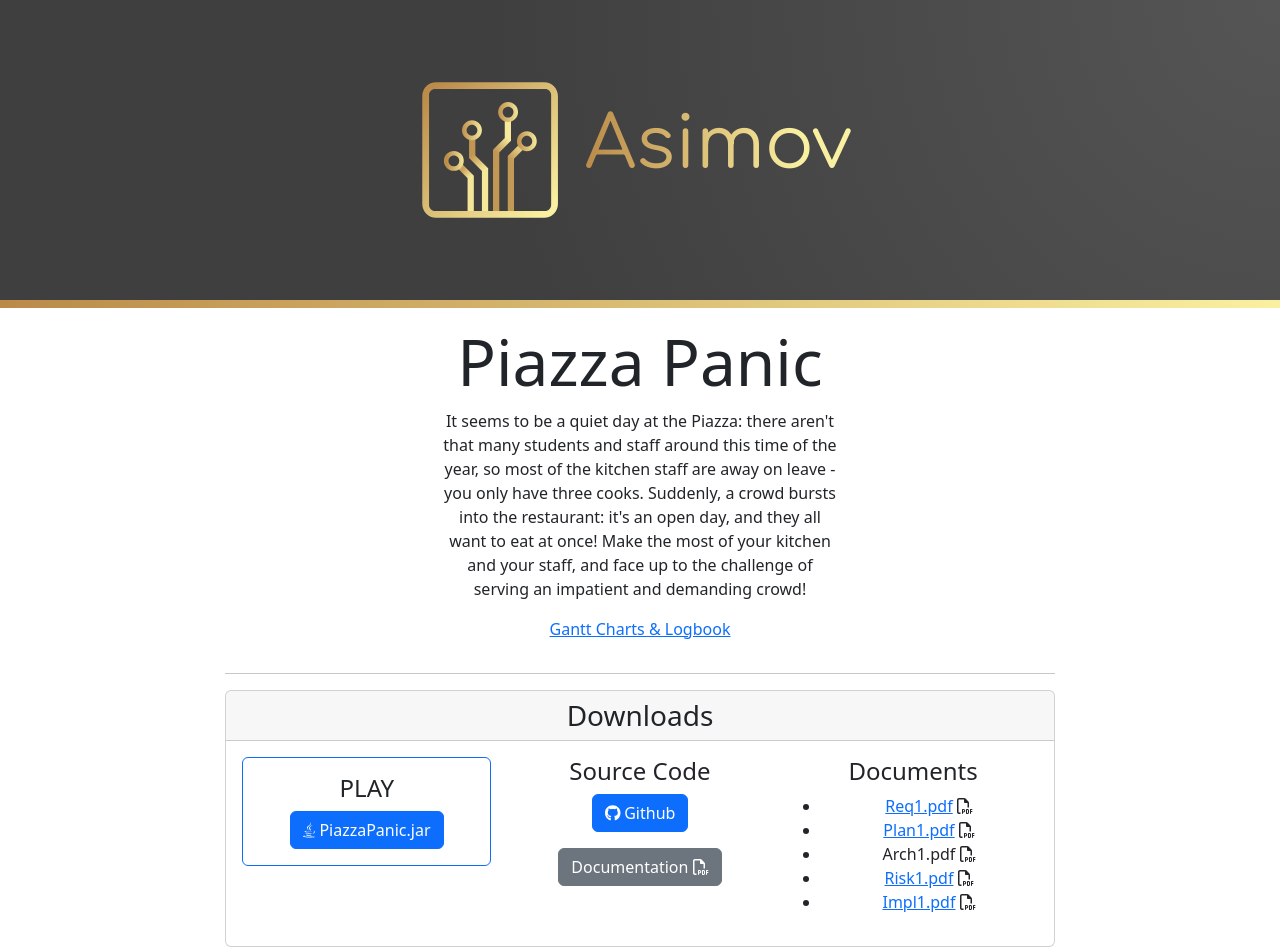
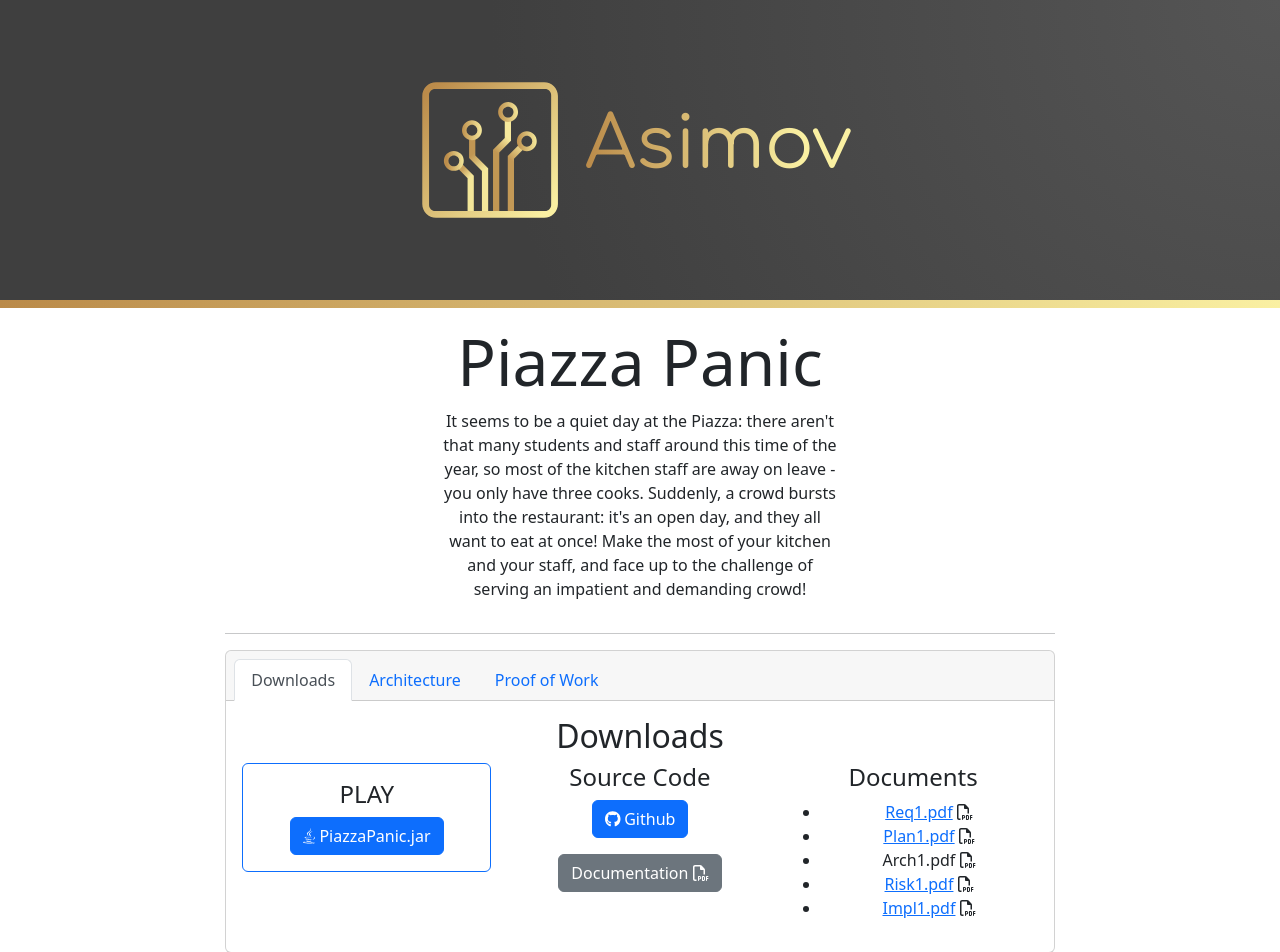
Before and after one commit to AsimovENG1/AsimovENG1.github.io, a Next.js app: page / in a window 1280 px wide. Shown: the top 952 px of the page. Built offline with nearby package versions, Linux system fonts and the light colour scheme.

Commit message:
Update layout
Added navigation to card and and created architecture page

```diff
--- a/components/PiazzaPanic.tsx
+++ /dev/null
@@ -1,99 +0,0 @@
-import { FontAwesomeIcon } from '@fortawesome/react-fontawesome'
-import { faGithub, faJava } from '@fortawesome/free-brands-svg-icons';
-import { faFilePdf } from '@fortawesome/free-regular-svg-icons';
-import Link from 'next/link';
-
-function PiazzaPanic() {
-    return (
-        <>
-            <h2 className="display-3">Piazza Panic</h2>
-
-            <div className="row">
-                <div className="col-md-3"></div>
-
-                <div className="col-md-6">
-                    <p>It seems to be a quiet day at the Piazza: there aren&apos;t that many students and staff around
-                        this time of the year, so most of the kitchen staff are away on leave - you only have three
-                        cooks. Suddenly, a crowd bursts into the restaurant: it&apos;s an open day, and they all want to eat
-                        at once! Make the most of your kitchen and your staff, and face up to the challenge of
-                        serving an impatient and demanding crowd!</p>
-
-                    <p><Link href="/proofofwork">Gantt Charts &amp; Logbook</Link></p>
-                </div>
-
-                <div className="col-md-3"></div>
-            </div>
-
-            <hr />
-
-            <div className="card mb-3">
-                <h3 className="card-header">Downloads</h3>
-                <div className="card-body">
-                    <div className='row'>
-
-                        <div className='col-md-4'>
-                            <div className="card border-primary">
-                                <div className="card-body">
-                                    <h4>PLAY</h4>
-                                    <a href='https://drive.google.com/file/d/1jjpdqZm1rU51aOqnnv6CKCt6VmMlcOWZ/view?usp=share_link' className='btn btn-primary'>
-                                        <FontAwesomeIcon icon={faJava} />
-                                        {' '}
-                                        PiazzaPanic.jar
-                                    </a>
-                                </div>
-                            </div>
-                        </div>
-
-                        <div className='col-md-4'>
-                            <h4>Source Code</h4>
-                            <a rel='noreferrer' href="https://github.com/AsimovENG1/GameCode" className='btn btn-primary mb-3' target="_blank">
-                                <FontAwesomeIcon icon={faGithub} />
-                                {' '}
-                                Github
-                            </a>
-                            <br />
-                            <a href='https://drive.google.com/file/d/1HLzNLDjZYZXLXJFEeC5WEAdto9sM0_GO/view?usp=share_link' className='btn btn-secondary mb-3'>
-                                Documentation
-                                {' '}
-                                <FontAwesomeIcon icon={faFilePdf} />
-                            </a>
-                        </div>
-
-                        <div className='col-md-4'>
-                            <h4>Documents</h4>
-                            <ul>
-                                <li>
-                                    <a href='https://drive.google.com/file/d/19753uMbMvUD8bxF1KsE7Tjzo_xMqDd0q/view?usp=share_link'>Req1.pdf</a>
-                                    {' '}
-                                    <FontAwesomeIcon icon={faFilePdf} />
-                                </li>
-                                <li>
-                                    <a href='https://drive.google.com/file/d/1XHyvZxBOA5GMm15goPQoVu4cuNvegOdy/view?usp=share_link'>Plan1.pdf</a>
-                                    {' '}
-                                    <FontAwesomeIcon icon={faFilePdf} />
-                                </li>
-                                <li>
-                                    <a>Arch1.pdf</a>
-                                    {' '}
-                                    <FontAwesomeIcon icon={faFilePdf} />
-                                </li>
-                                <li>
-                                    <a href='https://drive.google.com/file/d/1Mvaxbu7lB7RBoYnONKEf73wOG9OK49_u/view?usp=share_link'>Risk1.pdf</a>
-                                    {' '}
-                                    <FontAwesomeIcon icon={faFilePdf} />
-                                </li>
-                                <li>
-                                    <a href='https://drive.google.com/file/d/1s0nRBctoR7kGC52wyWeB5Y_2_TITGASa/view?usp=share_link'>Impl1.pdf</a>
-                                    {' '}
-                                    <FontAwesomeIcon icon={faFilePdf} />
-                                </li>
-                            </ul>
-                        </div>
-                    </div>
-                </div>
-            </div>
-        </>
-    );
-}
-
-export default PiazzaPanic;
--- a/pages/index.tsx
+++ b/pages/index.tsx
@@ -1,14 +1,7 @@
 import Head from 'next/head'
-import Image from 'next/image'
-import { Inter } from '@next/font/google'
-
-import styles from '@/styles/Home.module.css'
-
-import PiazzaPanic from '@/components/PiazzaPanic'
-
-import banner from '@/public/img/banner.svg'
-
-const inter = Inter({ subsets: ['latin'] })
+import { FontAwesomeIcon } from '@fortawesome/react-fontawesome'
+import { faGithub, faJava } from '@fortawesome/free-brands-svg-icons'
+import { faFilePdf } from '@fortawesome/free-regular-svg-icons'
 
 export default function Home() {
   return (
@@ -17,7 +10,69 @@ export default function Home() {
         <title>Asimov</title>
       </Head>
 
-      <PiazzaPanic></PiazzaPanic>
+      <h2>Downloads</h2>
+
+      <div className='row'>
+
+        <div className='col-md-4'>
+          <div className="card border-primary">
+            <div className="card-body">
+              <h4>PLAY</h4>
+              <a href='https://drive.google.com/file/d/1jjpdqZm1rU51aOqnnv6CKCt6VmMlcOWZ/view?usp=share_link' className='btn btn-primary'>
+                <FontAwesomeIcon icon={faJava} />
+                {' '}
+                PiazzaPanic.jar
+              </a>
+            </div>
+          </div>
+        </div>
+
+        <div className='col-md-4'>
+          <h4>Source Code</h4>
+          <a rel='noreferrer' href="https://github.com/AsimovENG1/GameCode" className='btn btn-primary mb-3' target="_blank">
+            <FontAwesomeIcon icon={faGithub} />
+            {' '}
+            Github
+          </a>
+          <br />
+          <a href='https://drive.google.com/file/d/1HLzNLDjZYZXLXJFEeC5WEAdto9sM0_GO/view?usp=share_link' className='btn btn-secondary mb-3'>
+            Documentation
+            {' '}
+            <FontAwesomeIcon icon={faFilePdf} />
+          </a>
+        </div>
+
+        <div className='col-md-4'>
+          <h4>Documents</h4>
+          <ul>
+            <li>
+              <a href='https://drive.google.com/file/d/19753uMbMvUD8bxF1KsE7Tjzo_xMqDd0q/view?usp=share_link'>Req1.pdf</a>
+              {' '}
+              <FontAwesomeIcon icon={faFilePdf} />
+            </li>
+            <li>
+              <a href='https://drive.google.com/file/d/1XHyvZxBOA5GMm15goPQoVu4cuNvegOdy/view?usp=share_link'>Plan1.pdf</a>
+              {' '}
+              <FontAwesomeIcon icon={faFilePdf} />
+            </li>
+            <li>
+              <a>Arch1.pdf</a>
+              {' '}
+              <FontAwesomeIcon icon={faFilePdf} />
+            </li>
+            <li>
+              <a href='https://drive.google.com/file/d/1Mvaxbu7lB7RBoYnONKEf73wOG9OK49_u/view?usp=share_link'>Risk1.pdf</a>
+              {' '}
+              <FontAwesomeIcon icon={faFilePdf} />
+            </li>
+            <li>
+              <a href='https://drive.google.com/file/d/1s0nRBctoR7kGC52wyWeB5Y_2_TITGASa/view?usp=share_link'>Impl1.pdf</a>
+              {' '}
+              <FontAwesomeIcon icon={faFilePdf} />
+            </li>
+          </ul>
+        </div>
+      </div>
     </>
   )
 }
--- a/shared/Layout.tsx
+++ b/shared/Layout.tsx
@@ -2,8 +2,11 @@ import Image from "next/image";
 
 import banner from "@/public/img/banner.svg"
 import { Main } from "next/document";
+import { usePathname } from "next/navigation";
 
 export default function Layout() {
+    const pathname = usePathname();
+
     return (
         <>
             <div className="d-flex flex-column mh-vh">
@@ -21,10 +24,46 @@ export default function Layout() {
                             <div className="col-md-2"></div>
 
                             <div className="col-md-8">
-                                <Main />
+                                <h2 className="display-3">Piazza Panic</h2>
+
+                                <div className="row">
+                                    <div className="col-md-3"></div>
+
+                                    <div className="col-md-6">
+                                        <p>It seems to be a quiet day at the Piazza: there aren&apos;t that many students and staff around
+                                            this time of the year, so most of the kitchen staff are away on leave - you only have three
+                                            cooks. Suddenly, a crowd bursts into the restaurant: it&apos;s an open day, and they all want to eat
+                                            at once! Make the most of your kitchen and your staff, and face up to the challenge of
+                                            serving an impatient and demanding crowd!</p>
+                                    </div>
+
+                                    <div className="col-md-3"></div>
+                                </div>
+
+                                <hr />
+
+                                <div className='card mb-3'>
+                                    <div className='card-header'>
+                                        <ul className='nav nav-tabs card-header-tabs'>
+                                            <li className='nav-item'>
+                                                <a className={`nav-link ${pathname == '/' ? "active" : ""}`} href='/'>Downloads</a>
+                                            </li>
+                                            <li className='nav-item'>
+                                                <a className={`nav-link ${pathname == '/architecture' ? "active" : ""}`} href='/architecture'>Architecture</a>
+                                            </li>
+                                            <li className='nav-item'>
+                                                <a className={`nav-link ${pathname == '/proofofwork' ? "active" : ""}`} href='/proofofwork'>Proof of Work</a>
+                                            </li>
+                                        </ul>
+                                    </div>
+
+                                    <div className="card-body">
+                                        <Main />
+                                    </div>
+                                </div>
+
+                                <div className="col-md-2 p-0"></div>
                             </div>
-
-                            <div className="col-md-2 p-0"></div>
                         </div>
                     </main>
                 </div>
```
Also changed, not shown: pages/architecture.tsx (added, +11 -0 lines).
